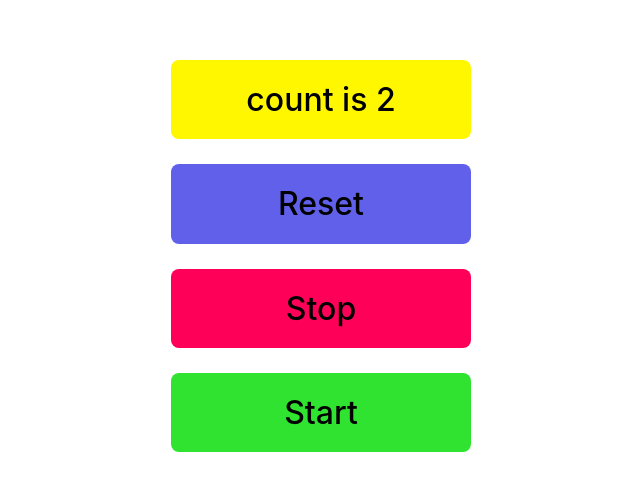
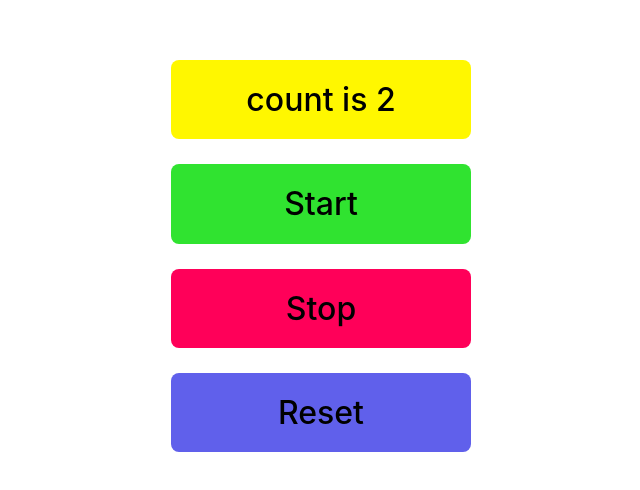
Before and after one commit to proteanmetamorphoses/Week-11HW, a React (Vite) app: page / in a window 1280 px wide. Shown: the part 152-642 px from the top of the page, without its empty margins (319-959 px from the left). Built offline with nearby package versions, Linux system fonts and the light colour scheme.

Commit message:
Buttons reordered but color

```diff
--- a/src/App.jsx
+++ b/src/App.jsx
@@ -29,14 +29,14 @@ function App() {
         <button className="button-1" onClick={() => setCount((counter) => counter + 1)}>
           count is {counter}
         </button>
-        <button className="resetButton-1" onClick={ refreshPage }>
-          Reset
+        <button className="startButton-1" onClick={() => setRunning(() => true)}>
+          Start
         </button>
         <button className="stopButton-1" onClick={() => setRunning(() => false)}>
           Stop
         </button>
-        <button className="startButton-1" onClick={() => setRunning(() => true)}>
-          Start
+        <button className="resetButton-1" onClick={ refreshPage }>
+          Reset
         </button>
       </div>
     </>
```
